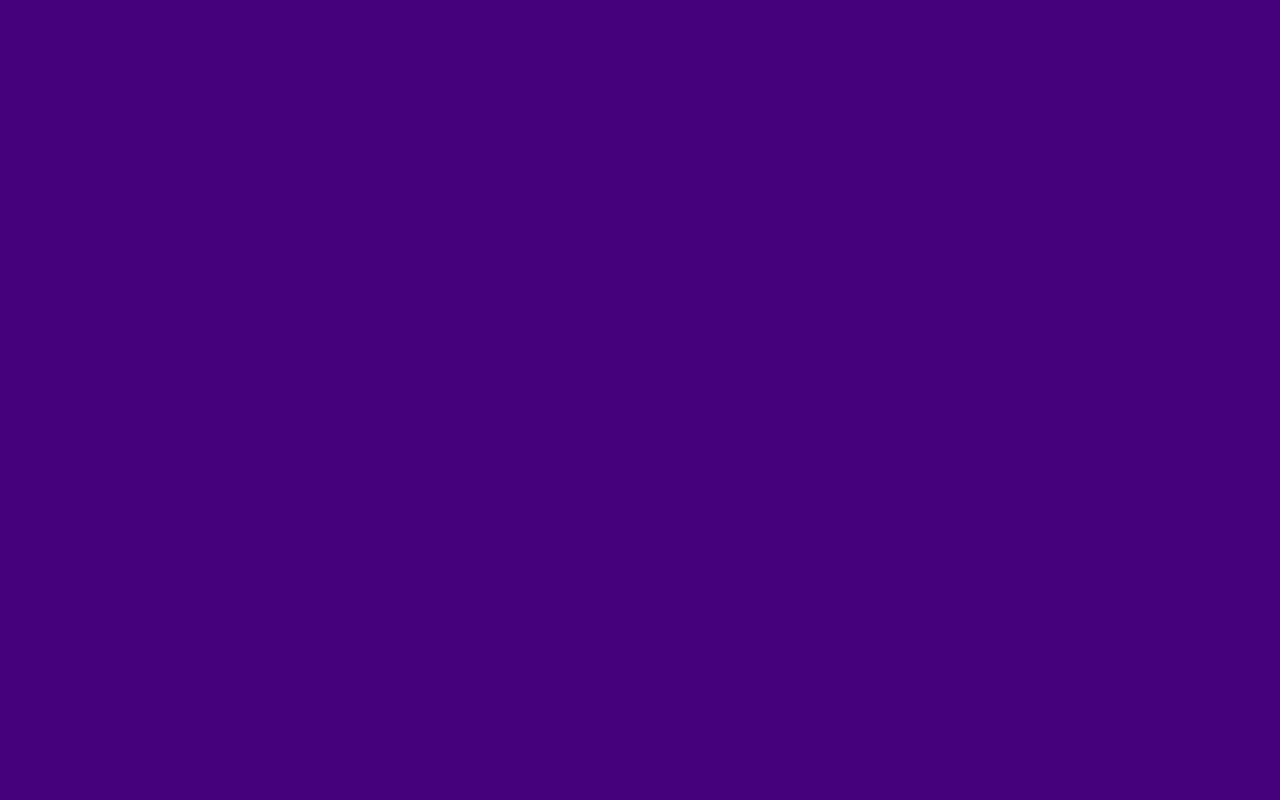
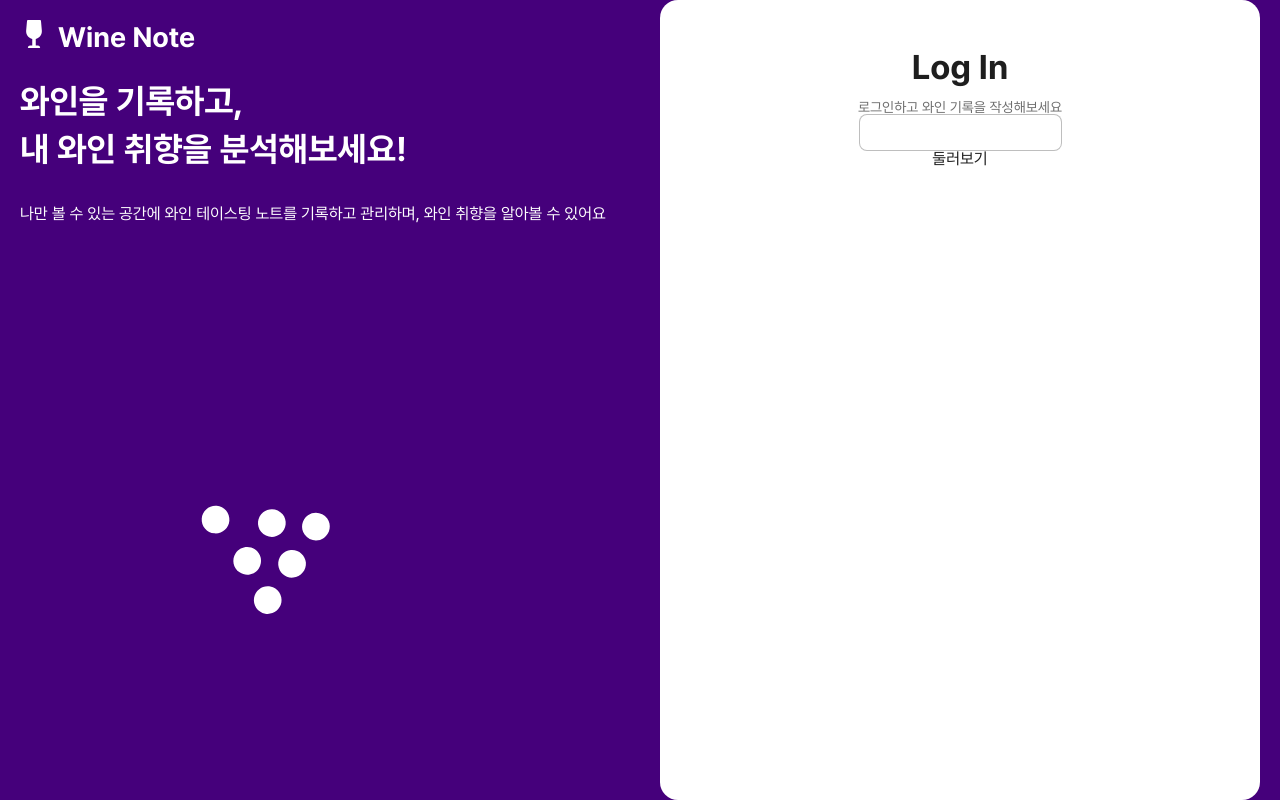
Before and after one commit to JIMIN1020/wine-note, a React (Create React App) app in the folder client/: page /login in a window 1280 px wide. Before the commit this address had no page. Built offline with nearby package versions, Linux system fonts and the light colour scheme.

Commit message:
[Style]: 로그인 레이아웃 변경

```diff
--- a/client/src/App.tsx
+++ b/client/src/App.tsx
@@ -13,7 +13,7 @@ const App: React.FC = () => {
   const [isLoggedIn, setIsLoggedIn] = useState(true);
 
   useEffect(() => {
-    setIsLoggedIn(true);
+    setIsLoggedIn(false);
   }, []);
   return (
     <>
--- a/client/src/components/login/Banner.tsx
+++ b/client/src/components/login/Banner.tsx
@@ -7,6 +7,8 @@ import grapeLottie from '../../assets/image/grape_lottie.json';
 const Banner: React.FC = () => {
   return (
     <Container>
+      <Wrapper>
+        <Content>
           <Logo>
             <FaWineGlass />
             <h1>Wine Note</h1>
@@ -16,15 +18,16 @@ const Banner: React.FC = () => {
             <br />내 와인 취향을 분석해보세요!
           </Phrase>
           <Description>
-        나만 볼 수 있는 공간에 와인 테이스팅 노트를
-        <br />
-        기록하고 관리하며, 와인 취향을 알아볼 수 있어요
+            나만 볼 수 있는 공간에 와인 테이스팅 노트를 기록하고 관리하며, 와인
+            취향을 알아볼 수 있어요
           </Description>
+        </Content>
         <LottieContainer>
           <LottieWrapper>
             <Lottie animationData={grapeLottie} />
           </LottieWrapper>
         </LottieContainer>
+      </Wrapper>
     </Container>
   );
 };
@@ -39,7 +42,25 @@ const Container = styled.div`
   display: flex;
   flex-direction: column;
   justify-content: center;
-  padding: 0 100px;
+  align-items: center;
+`;
+
+const Wrapper = styled.div`
+  width: 600px;
+  height: 800px;
+
+  display: flex;
+  flex-direction: column;
+  justify-content: start;
+  gap: 100px;
+`;
+
+const Content = styled.div`
+  width: 100%;
+  display: flex;
+  flex-direction: column;
+  padding: 20px 0;
+
   gap: 30px;
 `;
 
@@ -73,7 +94,7 @@ const Description = styled.p`
 
 const LottieContainer = styled.div`
   width: 100%;
-  height: 300px;
+  height: 380px;
   overflow: hidden;
   position: relative;
 `;
--- a/client/src/components/login/LoginBox.tsx
+++ b/client/src/components/login/LoginBox.tsx
@@ -1,18 +1,18 @@
 import React from 'react';
 import styled from 'styled-components';
-import { FcGoogle } from 'react-icons/fc';
+import { StyledInput } from '../../styles/CustomInputs';
 
 const LoginBox: React.FC = () => {
   return (
     <LoginContainer>
-      <LoginTitle>
-        <h2>Log In</h2>
-        <span>로그인하고 와인 기록을 작성해보세요</span>
-      </LoginTitle>
-      <GoogleLogin>
-        <FcGoogle />
-        Google로 시작하기
-      </GoogleLogin>
+      <Box>
+        <LoginTitle>
+          <h2>Log In</h2>
+          <span>로그인하고 와인 기록을 작성해보세요</span>
+        </LoginTitle>
+        <StyledInput type='text' />
+        <span>둘러보기</span>
+      </Box>
     </LoginContainer>
   );
 };
@@ -22,21 +22,30 @@ export default LoginBox;
 const LoginContainer = styled.div`
   width: 50%;
   height: 100%;
-  border-radius: 60px 0px 0px 60px;
-  padding: 100px 50px;
-  background-color: ${({ theme }) => theme.colors.bg_white};
   color: ${({ theme }) => theme.colors.font_black};
 
   display: flex;
   flex-direction: column;
   align-items: center;
+  justify-content: center;
+`;
+
+const Box = styled.div`
+  width: 600px;
+  height: 800px;
+  display: flex;
+  flex-direction: column;
+  align-items: center;
+  border-radius: 18px;
+  background-color: ${({ theme }) => theme.colors.bg_white};
+  padding: 50px;
 `;
 
 const LoginTitle = styled.div`
   display: flex;
   flex-direction: column;
   text-align: center;
-  gap: 10px;
+  gap: 16px;
 
   & h2 {
     font-size: 34px;
@@ -49,27 +58,25 @@ const LoginTitle = styled.div`
   }
 `;
 
-const GoogleLogin = styled.button`
-  width: 200px;
-  border: 1px solid lightgray;
-  padding: 8px 12px;
-  border-radius: 10px;
-  font-size: ${({ theme }) => theme.fontSize.base};
-  cursor: pointer;
+// const GoogleLogin = styled.input`
+//   width: 200px;
+//   border: 1px solid ${({ theme }) => theme.colors.border_gray};
+//   padding: 8px 12px;
+//   border-radius: 10px;
+//   font-size: ${({ theme }) => theme.fontSize.base};
+//   cursor: pointer;
 
-  display: flex;
-  align-items: center;
-  justify-content: center;
-  gap: 10px;
+//   display: flex;
+//   align-items: center;
+//   justify-content: center;
+//   gap: 10px;
 
-  & svg {
-    width: 22px;
-    height: 22px;
-  }
+//   & svg {
+//     width: 22px;
+//     height: 22px;
+//   }
 
-  &:hover {
-    background-color: #f3f3f3;
-  }
-
-  margin: 100px 0px;
-`;
+//   &:hover {
+//     background-color: #f3f3f3;
+//   }
+// `;
```
Lines whose indentation alone changed are shown as unchanged.
